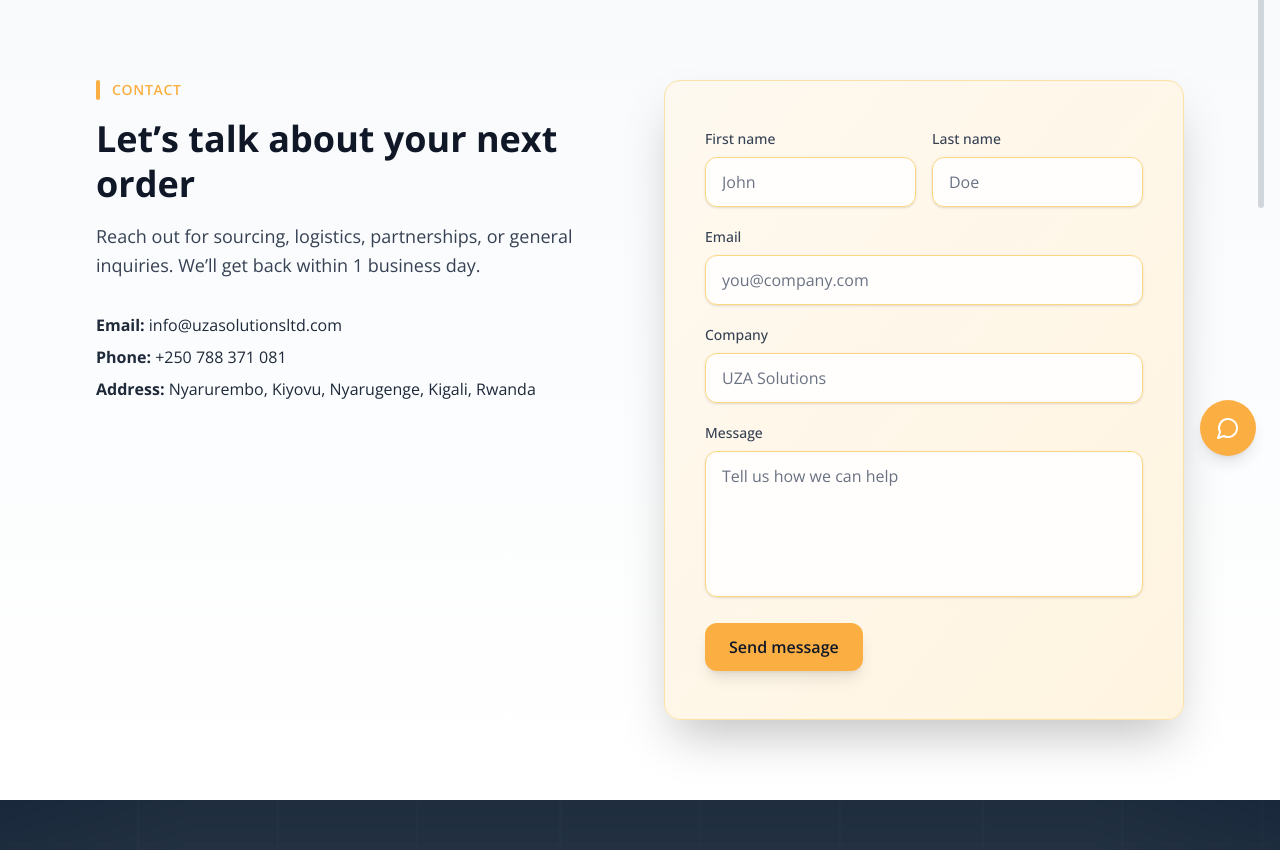
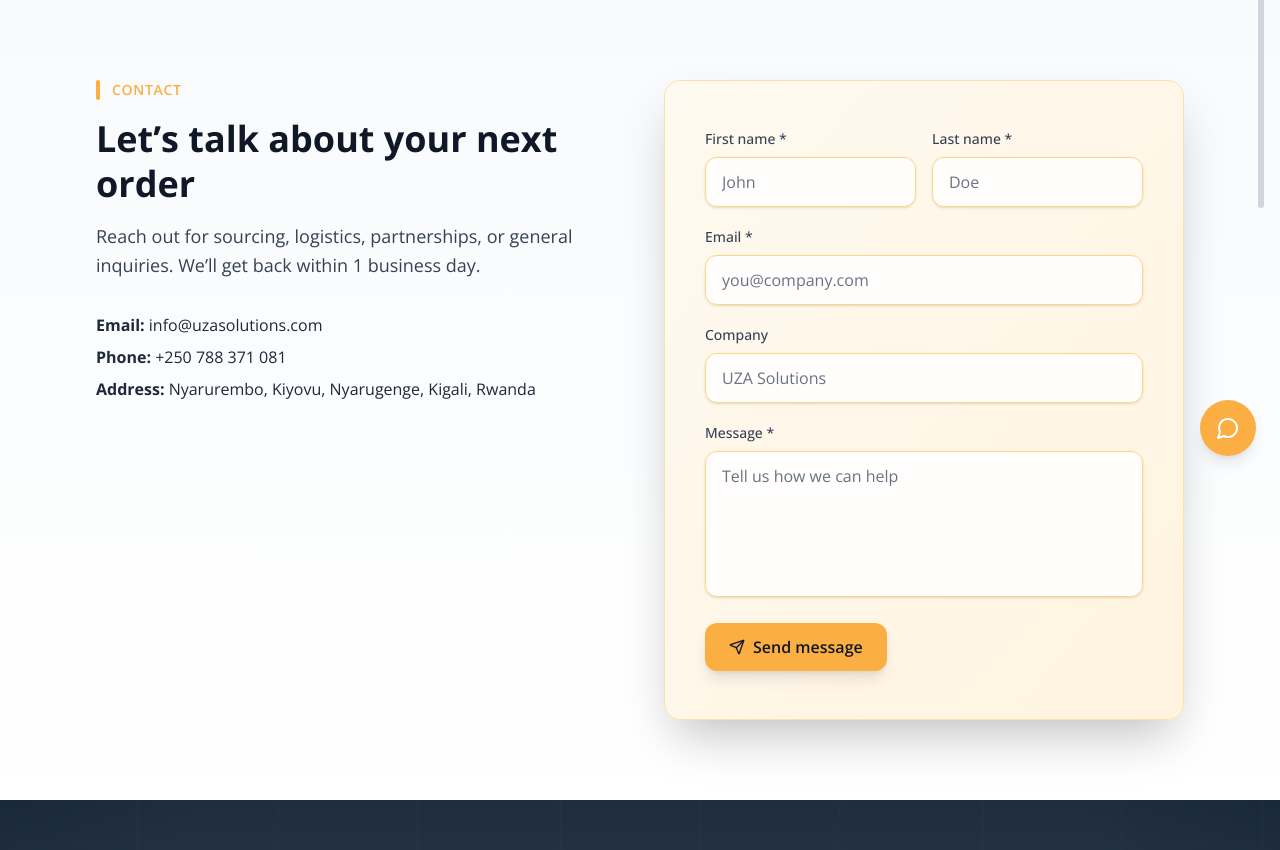
Before and after one commit to Kgadrw/uzasolution, a Next.js app: page /contact in a window 1280 px wide. Shown: the part 320-1170 px from the top of the page. Built offline with nearby package versions, Linux system fonts and the light colour scheme; a web font is replaced by a local one.

Commit message:
solved contact

```diff
--- a/src/components/contact.jsx
+++ b/src/components/contact.jsx
@@ -1,8 +1,112 @@
 'use client'
 
-import React from 'react'
+import React, { useState, useRef } from 'react'
+import { motion } from 'framer-motion'
+import { Send, CheckCircle, AlertCircle, Loader2 } from 'lucide-react'
 
 export default function Contact() {
+  const [formData, setFormData] = useState({
+    firstName: '',
+    lastName: '',
+    email: '',
+    company: '',
+    message: ''
+  })
+  const [isLoading, setIsLoading] = useState(false)
+  const [submitStatus, setSubmitStatus] = useState(null) // 'success', 'error', or null
+  const [errors, setErrors] = useState({})
+  const formRef = useRef(null)
+
+  const handleInputChange = (e) => {
+    const { name, value } = e.target
+    setFormData(prev => ({
+      ...prev,
+      [name]: value
+    }))
+    // Clear error when user starts typing
+    if (errors[name]) {
+      setErrors(prev => ({
+        ...prev,
+        [name]: ''
+      }))
+    }
+  }
+
+  const validateForm = () => {
+    const newErrors = {}
+
+    if (!formData.firstName.trim()) {
+      newErrors.firstName = 'First name is required'
+    }
+    if (!formData.lastName.trim()) {
+      newErrors.lastName = 'Last name is required'
+    }
+    if (!formData.email.trim()) {
+      newErrors.email = 'Email is required'
+    } else if (!/\S+@\S+\.\S+/.test(formData.email)) {
+      newErrors.email = 'Please enter a valid email address'
+    }
+    if (!formData.message.trim()) {
+      newErrors.message = 'Message is required'
+    }
+
+    setErrors(newErrors)
+    return Object.keys(newErrors).length === 0
+  }
+
+  const handleSubmit = async (e) => {
+    e.preventDefault()
+
+    if (!validateForm()) {
+      return
+    }
+
+    setIsLoading(true)
+    setSubmitStatus(null)
+
+    try {
+      // Create the email content
+      const emailContent = `
+New Contact Form Submission
+
+Name: ${formData.firstName} ${formData.lastName}
+Email: ${formData.email}
+Company: ${formData.company || 'Not provided'}
+
+Message:
+${formData.message}
+
+---
+This message was sent from the UZA Solutions contact form.
+      `.trim()
+
+      // Send email using a simple mailto approach
+      const subject = `New Contact Form Submission from ${formData.firstName} ${formData.lastName}`
+      const mailtoLink = `mailto:info@uzasolutions.com?subject=${encodeURIComponent(subject)}&body=${encodeURIComponent(emailContent)}`
+
+      // Open mailto link
+      window.open(mailtoLink, '_blank')
+
+      // Simulate success (since mailto doesn't provide feedback)
+      setTimeout(() => {
+        setSubmitStatus('success')
+        setIsLoading(false)
+        setFormData({
+          firstName: '',
+          lastName: '',
+          email: '',
+          company: '',
+          message: ''
+        })
+      }, 1000)
+
+    } catch (error) {
+      console.error('Error sending email:', error)
+      setSubmitStatus('error')
+      setIsLoading(false)
+    }
+  }
+
   return (
     <>
       {/* Hero Section */}
@@ -32,7 +136,7 @@ export default function Contact() {
               Reach out for sourcing, logistics, partnerships, or general inquiries. We’ll get back within 1 business day.
             </p>
             <div className="mt-8 space-y-2 text-gray-800">
-              <p><strong>Email:</strong> info@uzasolutionsltd.com</p>
+              <p><strong>Email:</strong> info@uzasolutions.com</p>
               <p><strong>Phone:</strong> +250 788 371 081</p>
               <p><strong>Address:</strong> Nyarurembo, Kiyovu, Nyarugenge, Kigali, Rwanda</p>
             </div>
@@ -40,43 +144,124 @@ export default function Contact() {
 
           {/* Upgraded Contact Form */}
           <div className="bg-gradient-to-br from-[#fef9f0] to-[#fff4e0] py-12 px-6 md:px-10 rounded-2xl shadow-2xl border border-[#fbe1a6]">
-            <form className="space-y-5">
+            <form ref={formRef} onSubmit={handleSubmit} className="space-y-5">
               <div className="grid md:grid-cols-2 gap-4">
                 <div>
-                  <label className="block text-sm font-medium text-gray-700 mb-2">First name</label>
-                  <input type="text" placeholder="John"
-                    className="w-full rounded-xl px-4 py-3 border border-[#fcd77f] bg-white/90 placeholder-gray-500 focus:outline-none focus:ring-2 focus:ring-[#FBAF43] shadow-sm transition-all"
+                  <label className="block text-sm font-medium text-gray-700 mb-2">First name *</label>
+                  <input
+                    type="text"
+                    name="firstName"
+                    value={formData.firstName}
+                    onChange={handleInputChange}
+                    placeholder="John"
+                    className={`w-full rounded-xl px-4 py-3 border bg-white/90 placeholder-gray-500 focus:outline-none focus:ring-2 focus:ring-[#FBAF43] shadow-sm transition-all ${
+                      errors.firstName ? 'border-red-500' : 'border-[#fcd77f]'
+                    }`}
                   />
+                  {errors.firstName && (
+                    <p className="text-red-500 text-xs mt-1">{errors.firstName}</p>
+                  )}
                 </div>
                 <div>
-                  <label className="block text-sm font-medium text-gray-700 mb-2">Last name</label>
-                  <input type="text" placeholder="Doe"
-                    className="w-full rounded-xl px-4 py-3 border border-[#fcd77f] bg-white/90 placeholder-gray-500 focus:outline-none focus:ring-2 focus:ring-[#FBAF43] shadow-sm transition-all"
+                  <label className="block text-sm font-medium text-gray-700 mb-2">Last name *</label>
+                  <input
+                    type="text"
+                    name="lastName"
+                    value={formData.lastName}
+                    onChange={handleInputChange}
+                    placeholder="Doe"
+                    className={`w-full rounded-xl px-4 py-3 border bg-white/90 placeholder-gray-500 focus:outline-none focus:ring-2 focus:ring-[#FBAF43] shadow-sm transition-all ${
+                      errors.lastName ? 'border-red-500' : 'border-[#fcd77f]'
+                    }`}
                   />
+                  {errors.lastName && (
+                    <p className="text-red-500 text-xs mt-1">{errors.lastName}</p>
+                  )}
                 </div>
               </div>
               <div>
-                <label className="block text-sm font-medium text-gray-700 mb-2">Email</label>
-                <input type="email" placeholder="you@company.com"
+                <label className="block text-sm font-medium text-gray-700 mb-2">Email *</label>
+                <input
+                  type="email"
+                  name="email"
+                  value={formData.email}
+                  onChange={handleInputChange}
+                  placeholder="you@company.com"
+                  className={`w-full rounded-xl px-4 py-3 border bg-white/90 placeholder-gray-500 focus:outline-none focus:ring-2 focus:ring-[#FBAF43] shadow-sm transition-all ${
+                    errors.email ? 'border-red-500' : 'border-[#fcd77f]'
+                  }`}
+                />
+                {errors.email && (
+                  <p className="text-red-500 text-xs mt-1">{errors.email}</p>
+                )}
+              </div>
+              <div>
+                <label className="block text-sm font-medium text-gray-700 mb-2">Company</label>
+                <input
+                  type="text"
+                  name="company"
+                  value={formData.company}
+                  onChange={handleInputChange}
+                  placeholder="UZA Solutions"
                   className="w-full rounded-xl px-4 py-3 border border-[#fcd77f] bg-white/90 placeholder-gray-500 focus:outline-none focus:ring-2 focus:ring-[#FBAF43] shadow-sm transition-all"
                 />
               </div>
               <div>
-                <label className="block text-sm font-medium text-gray-700 mb-2">Company</label>
-                <input type="text" placeholder="UZA Solutions"
-                  className="w-full rounded-xl px-4 py-3 border border-[#fcd77f] bg-white/90 placeholder-gray-500 focus:outline-none focus:ring-2 focus:ring-[#FBAF43] shadow-sm transition-all"
+                <label className="block text-sm font-medium text-gray-700 mb-2">Message *</label>
+                <textarea
+                  name="message"
+                  value={formData.message}
+                  onChange={handleInputChange}
+                  placeholder="Tell us how we can help"
+                  rows={5}
+                  className={`w-full rounded-xl px-4 py-3 border bg-white/90 placeholder-gray-500 focus:outline-none focus:ring-2 focus:ring-[#FBAF43] shadow-sm resize-none transition-all ${
+                    errors.message ? 'border-red-500' : 'border-[#fcd77f]'
+                  }`}
                 />
+                {errors.message && (
+                  <p className="text-red-500 text-xs mt-1">{errors.message}</p>
+                )}
               </div>
-              <div>
-                <label className="block text-sm font-medium text-gray-700 mb-2">Message</label>
-                <textarea placeholder="Tell us how we can help" rows={5}
-                  className="w-full rounded-xl px-4 py-3 border border-[#fcd77f] bg-white/90 placeholder-gray-500 focus:outline-none focus:ring-2 focus:ring-[#FBAF43] shadow-sm resize-none transition-all"
-                ></textarea>
-              </div>
-              <button type="button"
-                className="w-full md:w-auto inline-flex justify-center items-center bg-[#FBAF43] hover:bg-[#e59e3b] text-gray-900 font-semibold px-6 py-3 rounded-xl shadow-lg transition-all duration-200"
+
+              {/* Status Messages */}
+              {submitStatus === 'success' && (
+                <motion.div
+                  initial={{ opacity: 0, y: 10 }}
+                  animate={{ opacity: 1, y: 0 }}
+                  className="flex items-center gap-2 p-3 bg-green-100 text-green-800 rounded-xl border border-green-200"
+                >
+                  <CheckCircle className="w-5 h-5" />
+                  <span className="text-sm font-medium">Message sent successfully! Your default email client will open.</span>
+                </motion.div>
+              )}
+
+              {submitStatus === 'error' && (
+                <motion.div
+                  initial={{ opacity: 0, y: 10 }}
+                  animate={{ opacity: 1, y: 0 }}
+                  className="flex items-center gap-2 p-3 bg-red-100 text-red-800 rounded-xl border border-red-200"
+                >
+                  <AlertCircle className="w-5 h-5" />
+                  <span className="text-sm font-medium">Failed to send message. Please try again.</span>
+                </motion.div>
+              )}
+
+              <button
+                type="submit"
+                disabled={isLoading}
+                className="w-full md:w-auto inline-flex justify-center items-center gap-2 bg-[#FBAF43] hover:bg-[#e59e3b] disabled:bg-gray-400 disabled:cursor-not-allowed text-gray-900 font-semibold px-6 py-3 rounded-xl shadow-lg transition-all duration-200"
               >
-                Send message
+                {isLoading ? (
+                  <>
+                    <Loader2 className="w-4 h-4 animate-spin" />
+                    Sending...
+                  </>
+                ) : (
+                  <>
+                    <Send className="w-4 h-4" />
+                    Send message
+                  </>
+                )}
               </button>
             </form>
           </div>
--- a/src/components/story.jsx
+++ b/src/components/story.jsx
@@ -78,11 +78,11 @@ export default function AboutPage() {
     src="/yves.jpeg"
     alt="Yves N. Iradukunda"
     fill
-              className="object-cover"
+    className="object-cover  object-top"
     priority
   />
+</motion.div>
 
-          </motion.div>
         </div>
       </section>
 
```
Also changed, not shown: public/yves.jpeg. Lines whose indentation alone changed are shown as unchanged.
